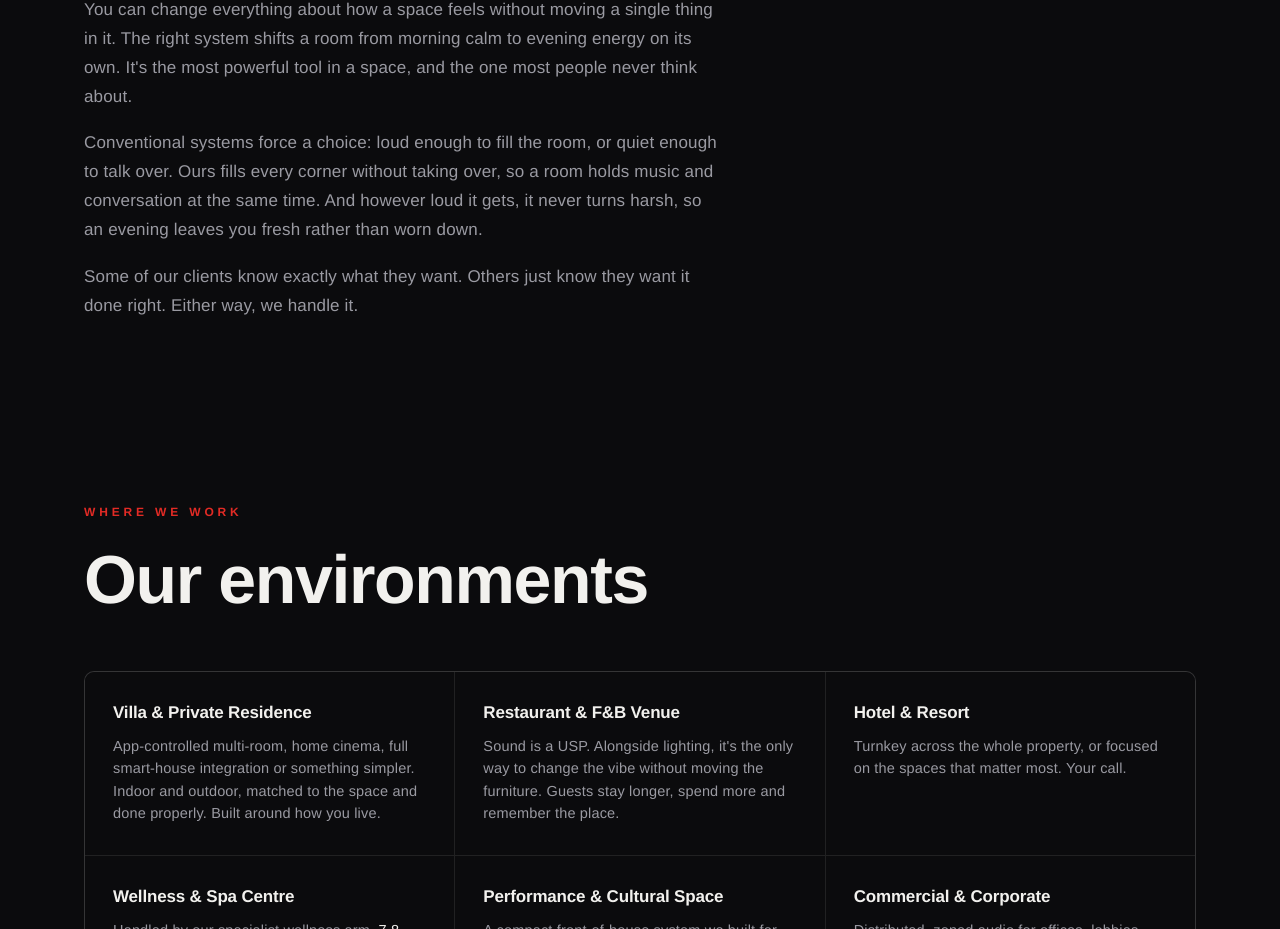
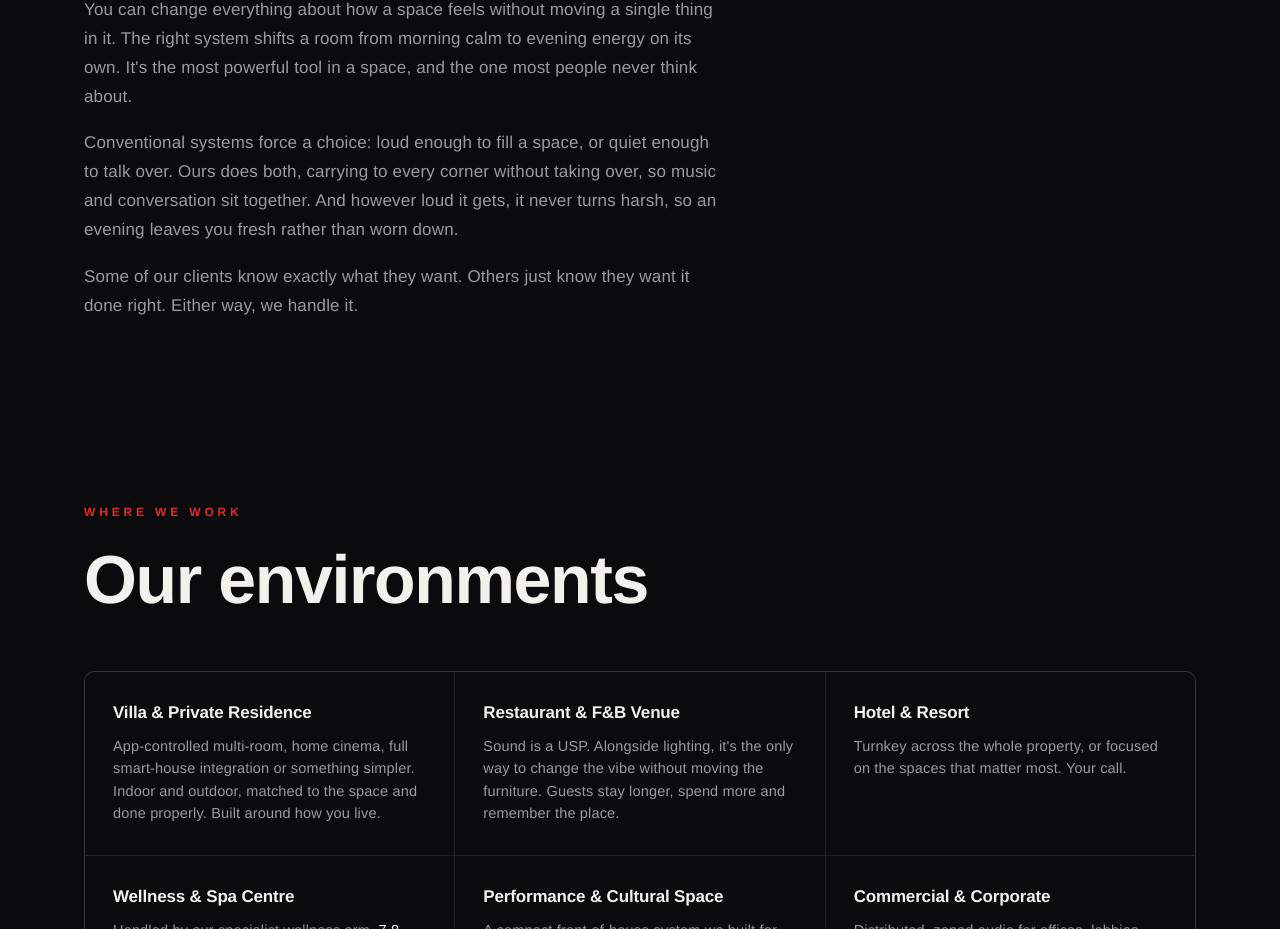
Before and after one commit to y4ckob/redpill-website, a plain HTML site: page index.html in a window 1280 px wide. Shown: the part 1058-1987 px from the top of the page. Drawn offline with Linux system fonts and the light colour scheme.

Commit message:
Tighten Principle middle paragraph to remove repetition

```diff
--- a/index.html
+++ b/index.html
@@ -78,7 +78,7 @@
       <h2 class="statement">Sound is the differentiator.</h2>
       <div class="body">
         <p>You can change everything about how a space feels without moving a single thing in it. The right system shifts a room from morning calm to evening energy on its own. It's the most powerful tool in a space, and the one most people never think about.</p>
-        <p>Conventional systems force a choice: loud enough to fill the room, or quiet enough to talk over. Ours fills every corner without taking over, so a room holds music and conversation at the same time. And however loud it gets, it never turns harsh, so an evening leaves you fresh rather than worn down.</p>
+        <p>Conventional systems force a choice: loud enough to fill a space, or quiet enough to talk over. Ours does both, carrying to every corner without taking over, so music and conversation sit together. And however loud it gets, it never turns harsh, so an evening leaves you fresh rather than worn down.</p>
         <p>Some of our clients know exactly what they want. Others just know they want it done right. Either way, we handle it.</p>
       </div>
     </div>
```
